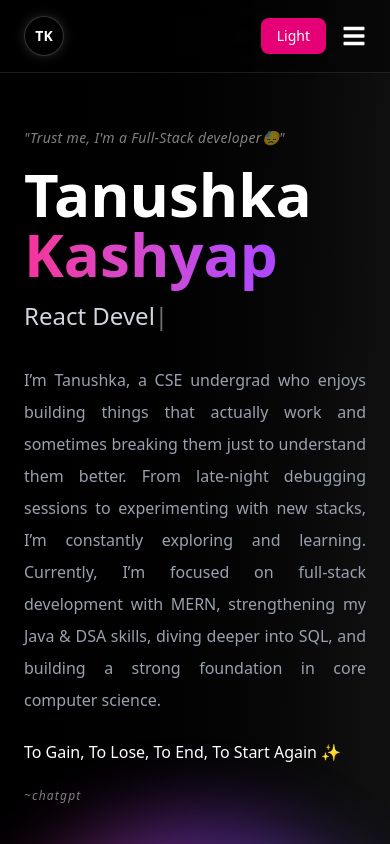
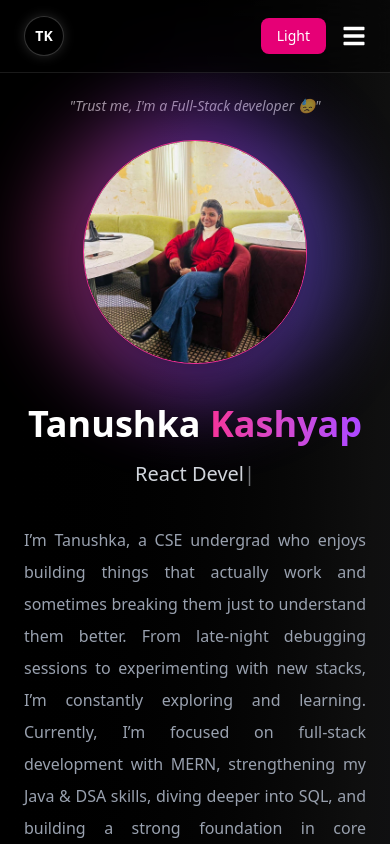
Before and after one commit to Tanukash12/TanuKash-Portfolio, a React (Vite) app: page / in a window 390 px wide. Shown: the top 844 px of the page. Built offline with nearby package versions, Linux system fonts and the light colour scheme.

Commit message:
Refactor Hero component layout for improved responsiveness and styling

```diff
--- a/src/components/Hero.jsx
+++ b/src/components/Hero.jsx
@@ -55,35 +55,65 @@ const Hero = () => {
   transition={{ duration: 0.6 }}
   viewport={{ once: true }}
   id="home"
-      className="relative max-w-7xl mx-auto px-6 pt-32 pb-20 flex flex-col md:flex-row items-center justify-between"
+  className="relative max-w-7xl mx-auto px-6 pt-24 pb-20 flex flex-col md:flex-row items-center justify-between gap-10"
 >
-      {/* LEFT TEXT */}
 
-      <div ref={textRef} className="max-w-xl">
-        <p className="text-sm text-white/50 mb-4 italic tracking-wide">
-          "Trust me, I'm a Full-Stack developer😓"
+  {/* RIGHT SIDE (mobile pe top aayega) */}
+  <div className="
+    order-1 md:order-2
+    flex flex-col items-center md:items-end
+    md:pr-20
+  ">
+
+    {/* TRUST TEXT */}
+    <p className="text-sm text-white/60 italic mb-6 text-center md:text-right">
+      "Trust me, I'm a Full-Stack developer 😓"
     </p>
 
-        <h1 className="text-6xl font-bold mb-4">
+    {/* PHOTO */}
+    <div className="relative flex items-center justify-center">
+
+      {/* glow */}
+      <div className="absolute w-75 h-75 md:w-105 md:h-105 rounded-full bg-linear-to-r from-pink-500 via-purple-500 to-indigo-500 blur-2xl opacity-40 animate-pulse"></div>
+
+      {/* avatar */}
+      <div className="relative w-56 h-56 md:w-80 md:h-80 rounded-full bg-black border border-pink-500 overflow-hidden shadow-xl">
+        <img
+          src="/assets/Tanu.jpeg"
+          alt="Tanushka"
+          className="w-full h-full object-cover"
+        />
+      </div>
+    </div>
+  </div>
+
+  {/* LEFT SIDE TEXT */}
+  <div
+    ref={textRef}
+    className="
+      order-2 md:order-1
+      max-w-xl text-center md:text-left
+    "
+  >
+    <h1 className="text-4xl md:text-6xl font-bold mb-4">
       Tanushka{" "}
-          <span className="bg-gradient-to-r from-pink-500 to-purple-500 bg-clip-text text-transparent">
+      <span className="bg-linear-to-r from-pink-500 to-purple-500 bg-clip-text text-transparent">
         Kashyap
       </span>
     </h1>
 
-        <h2 className="text-2xl md:text-3xl mt-4 text-gray-300 h-10">
+    <h2 className="text-xl md:text-3xl mt-4 text-gray-300 h-10">
       {text}
       <span className="animate-pulse">|</span>
     </h2>
 
-        <p className="mt-6 text-gray-400 leading-8 mb-6 max-w-xl text-justify">
+    <p className="mt-6 text-gray-400 leading-8 mb-6 text-justify">
       I’m Tanushka, a CSE undergrad who enjoys building things that actually
       work and sometimes breaking them just to understand them better. From
       late-night debugging sessions to experimenting with new stacks, I’m
-          constantly exploring and learning. Currently, I’m focused on
-          full-stack development with MERN, strengthening my Java & DSA skills,
-          diving deeper into SQL, and building a strong foundation in core
-          computer science.
+      constantly exploring and learning. Currently, I’m focused on full-stack
+      development with MERN, strengthening my Java & DSA skills, diving deeper
+      into SQL, and building a strong foundation in core computer science.
     </p>
 
     <p className="mt-4 text-white font-medium">
@@ -95,20 +125,6 @@ const Hero = () => {
     </p>
   </div>
 
-      {/* RIGHT SIDE */}
-      <div className="mt-16 md:mt-0 relative flex items-center justify-center md:justify-end md:pr-20">
-        {/* glow ring */}
-        <div className="absolute w-[420px] h-[420px]  rounded-full bg-gradient-to-r from-pink-500 via-purple-500 to-indigo-500 blur-2xl opacity-40 animate-pulse"></div>
-
-        {/* main avatar */}
-        <div className="relative w-80 h-80 rounded-full bg-black border border-pink-500 overflow-hidden">
-          <img
-            src="/assets/Tanu.jpeg"
-            alt="Tanushka"
-            className="w-full h-full object-cover"
-          />
-        </div>
-      </div>
 </motion.section>
   );
 };
```
Lines whose indentation alone changed are shown as unchanged.
